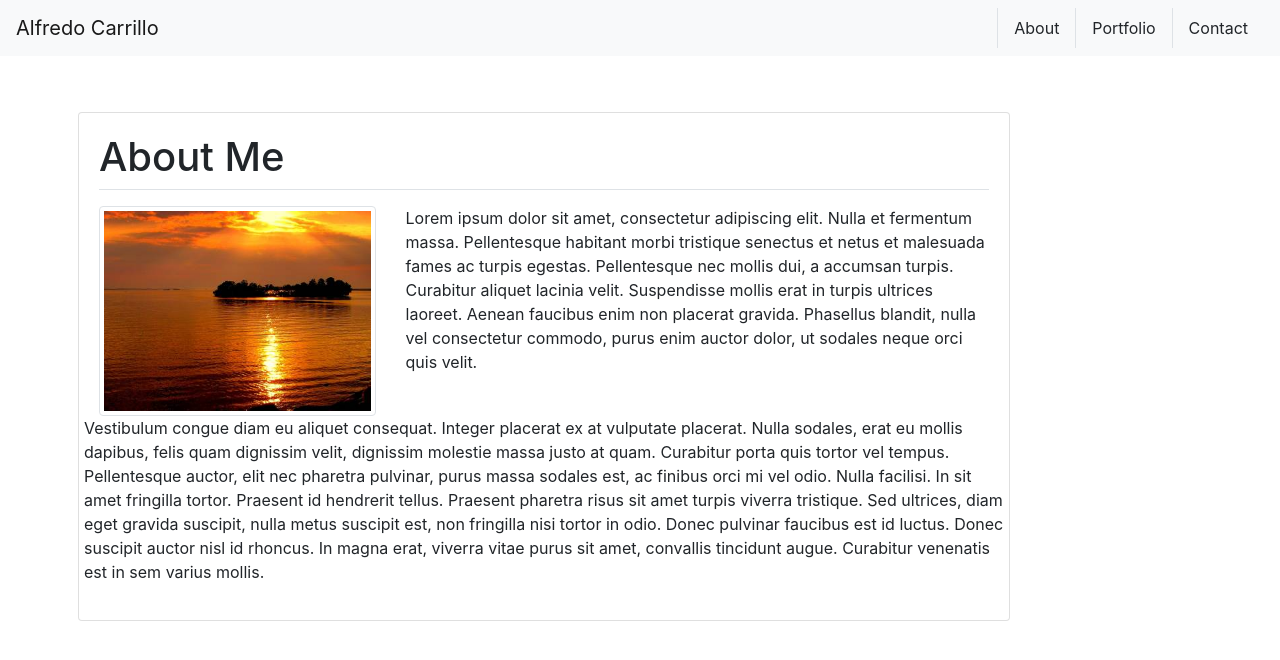
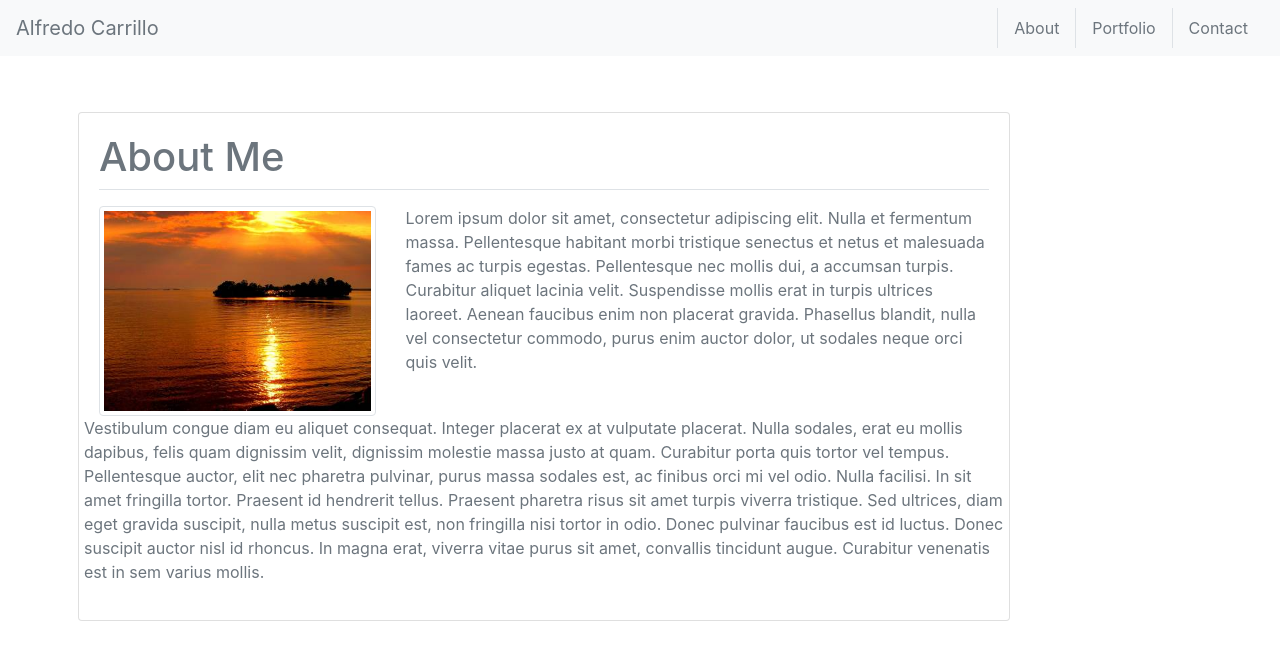
Before and after one commit to acarrillo2019/Bootstrap-Portfolio, a plain HTML site: page index.html in a window 1280 px wide. Drawn offline with nearby package versions, Linux system fonts and the light colour scheme; a script that the page names is missing.

Commit message:
Added styling

```diff
--- a/index.html
+++ b/index.html
@@ -15,23 +15,23 @@
 
 
     <nav class="navbar navbar-light navbar-expand-md  justify-content-center bg-light">
-        <a href="index.html" class="navbar-brand d-flex w-50 mr-auto text-center">Alfredo Carrillo</a>
+        <a href="index.html" class="navbar-brand d-flex w-50 mr-auto text-center text-muted">Alfredo Carrillo</a>
 
 
 
         <ul class="nav justify-content-end ">
 
-            <li class="nav-item ">
+            <li class="nav-item text-muted">
                 <div class="navlinks border-left">
                     <a class="nav-link active text-reset" href="index.html">About</a>
                 </div>
             </li>
-            <li class="nav-item">
+            <li class="nav-item text-muted">
                 <div class="navlinks border-left">
                     <a class="nav-link text-reset" href="portfolio.html">Portfolio</a>
                 </div>
             </li>
-            <li class="nav-item">
+            <li class="nav-item text-muted">
                 <div class="navlinks border-left">
                     <a class="nav-link text-reset" href="contact.html">Contact</a>
                 </div>
@@ -45,7 +45,7 @@
                 <div class="card">
                     <div class="card-body">
                         <!--Header-->
-                        <div class="page-header border-bottom">
+                        <div class="page-header border-bottom text-muted">
                             <h1>About Me</h1>
                         </div>
                         <div class="row">
@@ -54,8 +54,8 @@
                                     class="img-thumbnail mt-3 rounded mx-auto d-block">
                             </div>
                             <div class="col-md-8">
-                                <div class="mt-3">
-                                    <p>Lorem ipsum dolor sit amet, consectetur adipiscing elit. Nulla et fermentum
+                                <div class="mt-3  text-muted">
+                                    <p class="text-muted">Lorem ipsum dolor sit amet, consectetur adipiscing elit. Nulla et fermentum
                                         massa. Pellentesque habitant morbi tristique senectus et netus et malesuada
                                         fames ac turpis egestas. Pellentesque nec mollis dui, a accumsan turpis.
                                         Curabitur aliquet lacinia velit. Suspendisse mollis erat in turpis ultrices
@@ -65,7 +65,7 @@
                                 </div>
                             </div>
                             <div>
-                                <p> Vestibulum congue diam eu aliquet consequat. Integer placerat ex at vulputate
+                                <p class="text-muted"> Vestibulum congue diam eu aliquet consequat. Integer placerat ex at vulputate
                                     placerat. Nulla sodales, erat eu mollis dapibus, felis quam dignissim velit,
                                     dignissim molestie massa justo at quam. Curabitur porta quis tortor vel tempus.
                                     Pellentesque auctor, elit nec pharetra pulvinar, purus massa sodales est, ac finibus
```
Also changed, not shown: portfolio.html (+18 -12 lines).
